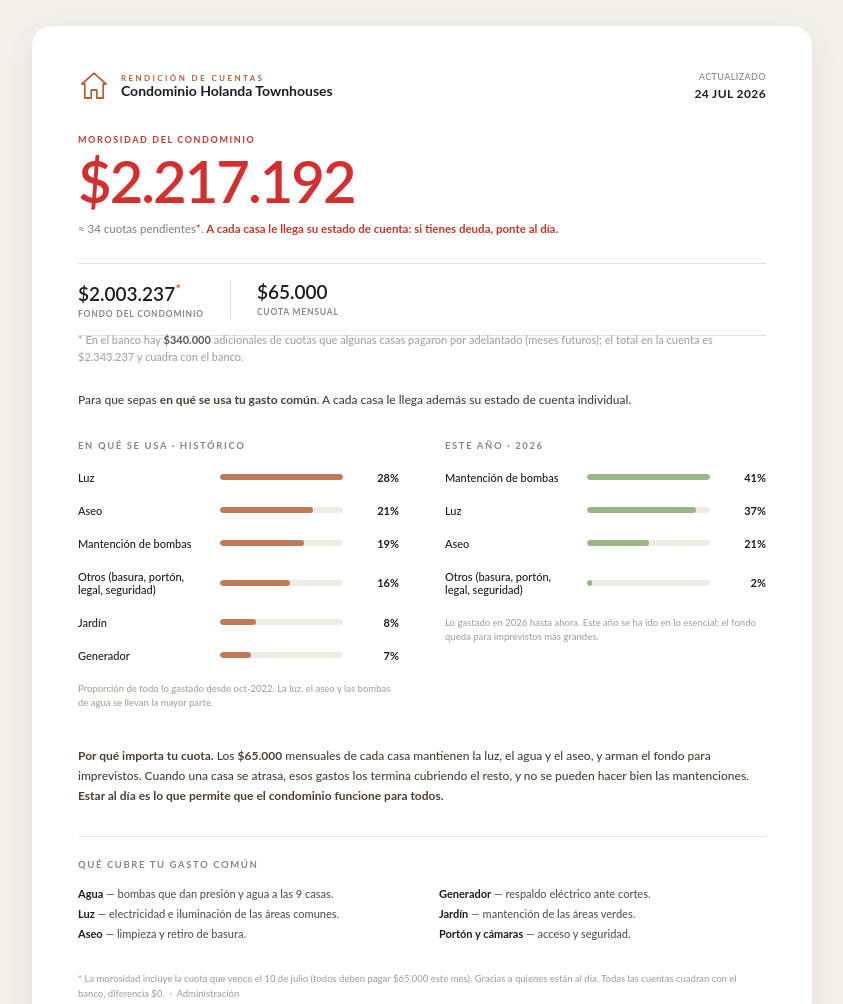
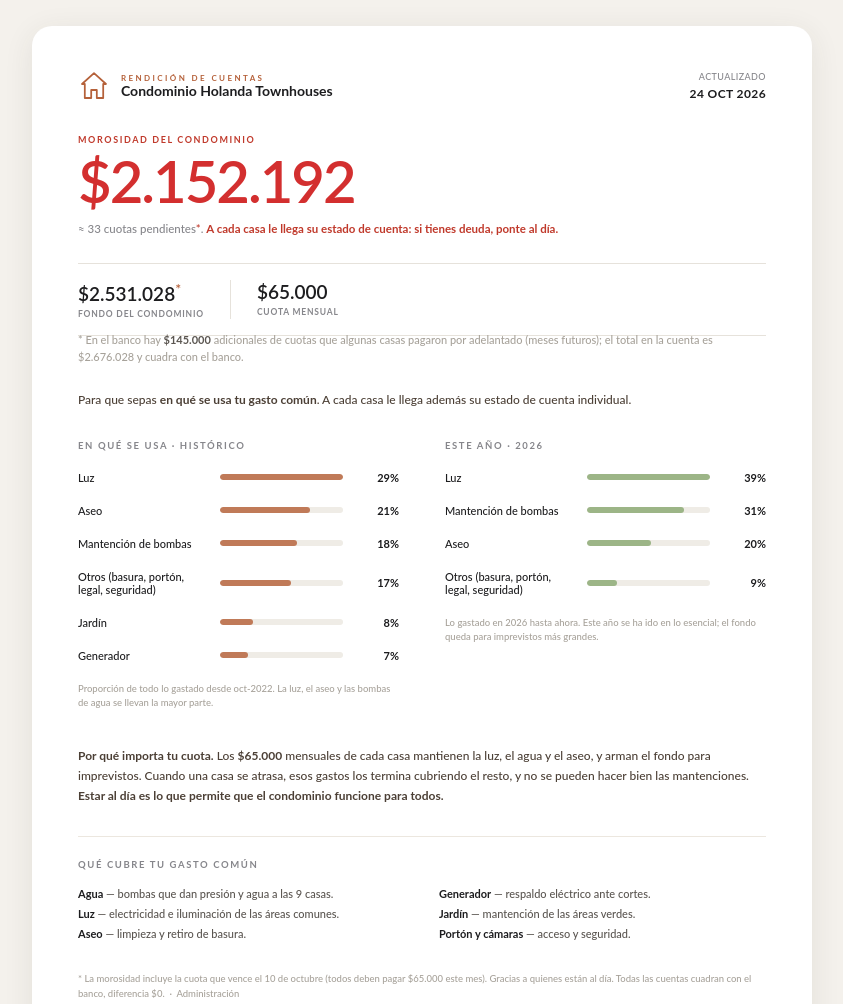
Before and after one commit to amayafernanda/Holanda-Townhouses, a plain HTML site: page index.html in a window 1280 px wide. Shown: the top 1004 px of the page, without its empty margins (218-1061 px from the left). Drawn offline with Linux system fonts and the light colour scheme.

Commit message:
Actualiza rendicion 2026-10-24 00:43

```diff
--- a/index.html
+++ b/index.html
@@ -38,14 +38,14 @@ h2{font-size:9.5px;font-weight:700;letter-spacing:1.6px;text-transform:uppercase
 .foot{margin-top:26px;font-size:9.5px;color:#a7a29a;line-height:1.6;}
 </style></head>
 <body><div class="card">
-<div class="mast"><div class="wm"><svg viewBox="0 0 40 40" width="32" height="32"><path d="M20 4 L35 17.5 L31.5 17.5 L31.5 35 L23.5 35 L23.5 25 L16.5 25 L16.5 35 L8.5 35 L8.5 17.5 L5 17.5 Z" fill="none" stroke="#b5613a" stroke-width="2.2" stroke-linejoin="round"/></svg><div><div class="ey">Rendición de cuentas</div><div class="nm">Condominio Holanda Townhouses</div></div></div><div class="meta">Actualizado<br><b>24 jul 2026</b></div></div>
-<div class="hero"><div class="lb">Morosidad del condominio</div><div class="bg">$2.217.192</div><div class="cap">≈ 34 cuotas pendientes<span style="color:#c0392b">*</span>. <b>A cada casa le llega su estado de cuenta: si tienes deuda, ponte al día.</b></div></div>
-<div class="subs"><div><div class="v">$2.003.237<span style="color:#b5613a;font-size:14px;vertical-align:super">*</span></div><div class="k">Fondo del condominio</div></div><div class="sub2"><div class="v">$65.000</div><div class="k">Cuota mensual</div></div></div>
-<div style="font-size:11px;color:#a7a29a;margin:-14px 0 26px;line-height:1.5">* En el banco hay <b style="color:#5a5550">$340.000</b> adicionales de cuotas que algunas casas pagaron por adelantado (meses futuros); el total en la cuenta es $2.343.237 y cuadra con el banco.</div>
+<div class="mast"><div class="wm"><svg viewBox="0 0 40 40" width="32" height="32"><path d="M20 4 L35 17.5 L31.5 17.5 L31.5 35 L23.5 35 L23.5 25 L16.5 25 L16.5 35 L8.5 35 L8.5 17.5 L5 17.5 Z" fill="none" stroke="#b5613a" stroke-width="2.2" stroke-linejoin="round"/></svg><div><div class="ey">Rendición de cuentas</div><div class="nm">Condominio Holanda Townhouses</div></div></div><div class="meta">Actualizado<br><b>24 oct 2026</b></div></div>
+<div class="hero"><div class="lb">Morosidad del condominio</div><div class="bg">$2.152.192</div><div class="cap">≈ 33 cuotas pendientes<span style="color:#c0392b">*</span>. <b>A cada casa le llega su estado de cuenta: si tienes deuda, ponte al día.</b></div></div>
+<div class="subs"><div><div class="v">$2.531.028<span style="color:#b5613a;font-size:14px;vertical-align:super">*</span></div><div class="k">Fondo del condominio</div></div><div class="sub2"><div class="v">$65.000</div><div class="k">Cuota mensual</div></div></div>
+<div style="font-size:11px;color:#a7a29a;margin:-14px 0 26px;line-height:1.5">* En el banco hay <b style="color:#5a5550">$145.000</b> adicionales de cuotas que algunas casas pagaron por adelantado (meses futuros); el total en la cuenta es $2.676.028 y cuadra con el banco.</div>
 <div class="intro">Para que sepas <b>en qué se usa tu gasto común</b>. A cada casa le llega además su estado de cuenta individual.</div>
-<div class="cols"><div class="col"><h2>En qué se usa · histórico</h2><div class="erow"><div class="elab">Luz</div><div class="etr"><div class="efi" style="width:100%;background:#c07a58"></div></div><div class="eval">28%</div></div><div class="erow"><div class="elab">Aseo</div><div class="etr"><div class="efi" style="width:76%;background:#c07a58"></div></div><div class="eval">21%</div></div><div class="erow"><div class="elab">Mantención de bombas</div><div class="etr"><div class="efi" style="width:68%;background:#c07a58"></div></div><div class="eval">19%</div></div><div class="erow"><div class="elab">Otros (basura, portón, legal, seguridad)</div><div class="etr"><div class="efi" style="width:57%;background:#c07a58"></div></div><div class="eval">16%</div></div><div class="erow"><div class="elab">Jardín</div><div class="etr"><div class="efi" style="width:29%;background:#c07a58"></div></div><div class="eval">8%</div></div><div class="erow"><div class="elab">Generador</div><div class="etr"><div class="efi" style="width:25%;background:#c07a58"></div></div><div class="eval">7%</div></div><div class="note">Proporción de todo lo gastado desde oct-2022. La luz, el aseo y las bombas de agua se llevan la mayor parte.</div></div>
-<div class="col"><h2>Este año · 2026</h2><div class="erow"><div class="elab">Mantención de bombas</div><div class="etr"><div class="efi" style="width:100%;background:#9cb587"></div></div><div class="eval">41%</div></div><div class="erow"><div class="elab">Luz</div><div class="etr"><div class="efi" style="width:89%;background:#9cb587"></div></div><div class="eval">37%</div></div><div class="erow"><div class="elab">Aseo</div><div class="etr"><div class="efi" style="width:50%;background:#9cb587"></div></div><div class="eval">21%</div></div><div class="erow"><div class="elab">Otros (basura, portón, legal, seguridad)</div><div class="etr"><div class="efi" style="width:4%;background:#9cb587"></div></div><div class="eval">2%</div></div><div class="note">Lo gastado en 2026 hasta ahora. Este año se ha ido en lo esencial; el fondo queda para imprevistos más grandes.</div></div></div>
+<div class="cols"><div class="col"><h2>En qué se usa · histórico</h2><div class="erow"><div class="elab">Luz</div><div class="etr"><div class="efi" style="width:100%;background:#c07a58"></div></div><div class="eval">29%</div></div><div class="erow"><div class="elab">Aseo</div><div class="etr"><div class="efi" style="width:73%;background:#c07a58"></div></div><div class="eval">21%</div></div><div class="erow"><div class="elab">Mantención de bombas</div><div class="etr"><div class="efi" style="width:63%;background:#c07a58"></div></div><div class="eval">18%</div></div><div class="erow"><div class="elab">Otros (basura, portón, legal, seguridad)</div><div class="etr"><div class="efi" style="width:58%;background:#c07a58"></div></div><div class="eval">17%</div></div><div class="erow"><div class="elab">Jardín</div><div class="etr"><div class="efi" style="width:27%;background:#c07a58"></div></div><div class="eval">8%</div></div><div class="erow"><div class="elab">Generador</div><div class="etr"><div class="efi" style="width:23%;background:#c07a58"></div></div><div class="eval">7%</div></div><div class="note">Proporción de todo lo gastado desde oct-2022. La luz, el aseo y las bombas de agua se llevan la mayor parte.</div></div>
+<div class="col"><h2>Este año · 2026</h2><div class="erow"><div class="elab">Luz</div><div class="etr"><div class="efi" style="width:100%;background:#9cb587"></div></div><div class="eval">39%</div></div><div class="erow"><div class="elab">Mantención de bombas</div><div class="etr"><div class="efi" style="width:79%;background:#9cb587"></div></div><div class="eval">31%</div></div><div class="erow"><div class="elab">Aseo</div><div class="etr"><div class="efi" style="width:52%;background:#9cb587"></div></div><div class="eval">20%</div></div><div class="erow"><div class="elab">Otros (basura, portón, legal, seguridad)</div><div class="etr"><div class="efi" style="width:24%;background:#9cb587"></div></div><div class="eval">9%</div></div><div class="note">Lo gastado en 2026 hasta ahora. Este año se ha ido en lo esencial; el fondo queda para imprevistos más grandes.</div></div></div>
 <div class="pq"><b>Por qué importa tu cuota.</b> Los <b>$65.000</b> mensuales de cada casa mantienen la luz, el agua y el aseo, y arman el fondo para imprevistos. Cuando una casa se atrasa, esos gastos los termina cubriendo el resto, y no se pueden hacer bien las mantenciones. <b>Estar al día es lo que permite que el condominio funcione para todos.</b></div>
 <div class="cubre"><div class="h">Qué cubre tu gasto común</div><div class="g"><div><b>Agua</b> — bombas que dan presión y agua a las 9 casas.<br><b>Luz</b> — electricidad e iluminación de las áreas comunes.<br><b>Aseo</b> — limpieza y retiro de basura.</div><div><b>Generador</b> — respaldo eléctrico ante cortes.<br><b>Jardín</b> — mantención de las áreas verdes.<br><b>Portón y cámaras</b> — acceso y seguridad.</div></div></div>
-<div class="foot">* La morosidad incluye la cuota que vence el 10 de julio (todos deben pagar $65.000 este mes). Gracias a quienes están al día. Todas las cuentas cuadran con el banco, diferencia $0. &nbsp;·&nbsp; Administración</div>
+<div class="foot">* La morosidad incluye la cuota que vence el 10 de octubre (todos deben pagar $65.000 este mes). Gracias a quienes están al día. Todas las cuentas cuadran con el banco, diferencia $0. &nbsp;·&nbsp; Administración</div>
 </div></body></html>
```
